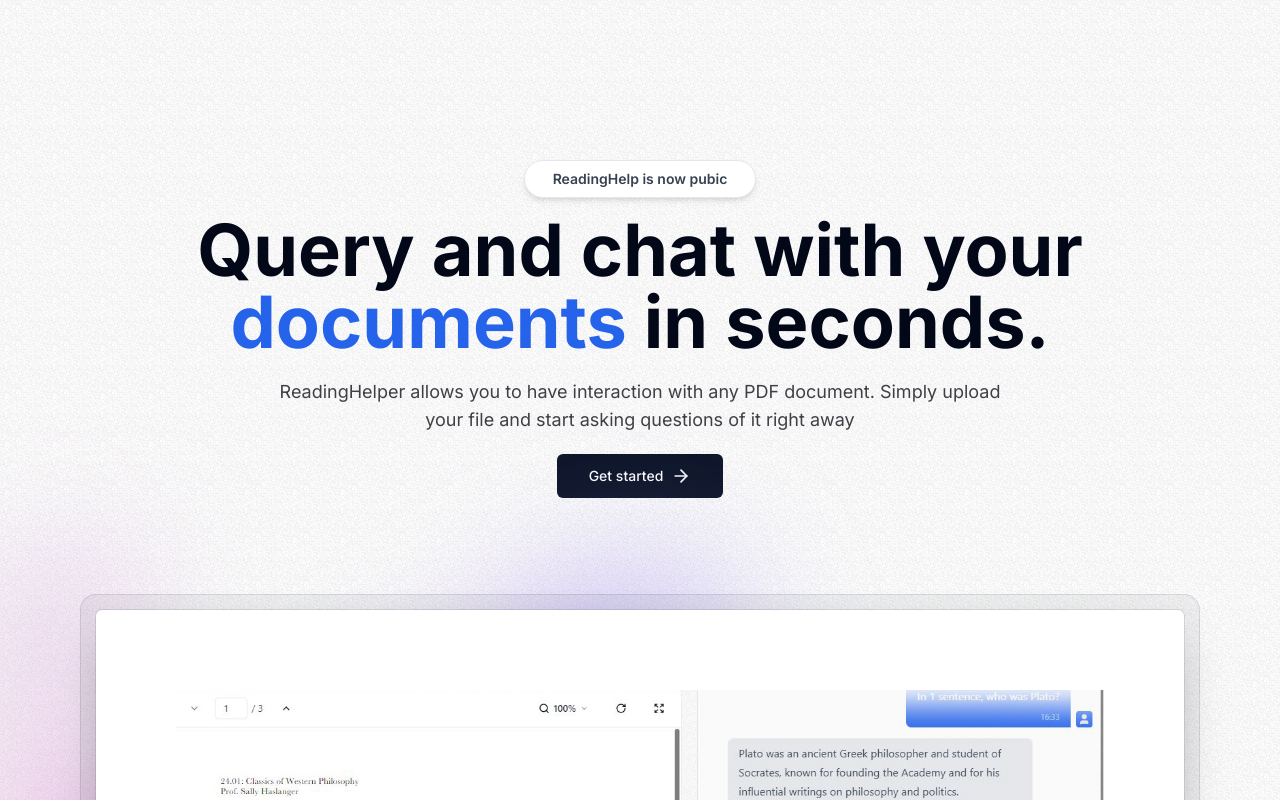
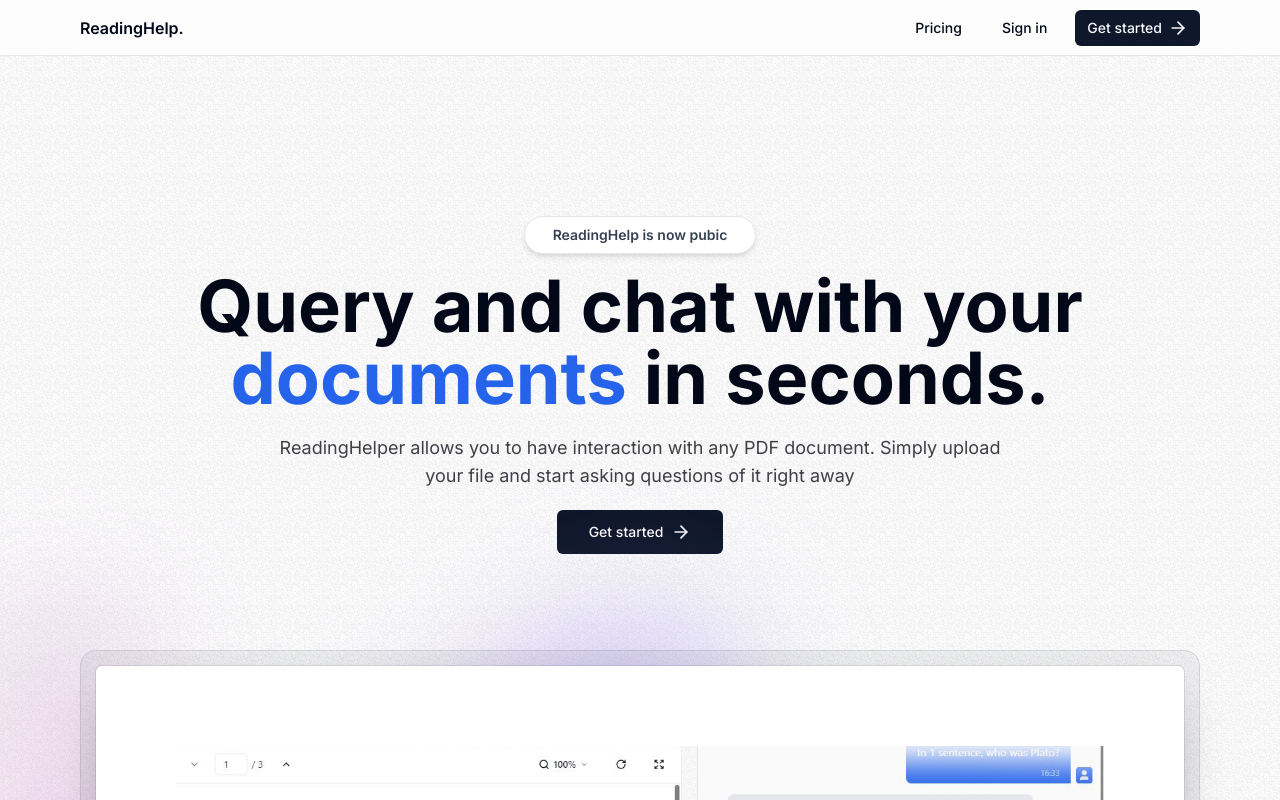
Before and after one commit to waleoxy/reading_helper, a Next.js app: page / in a window 1280 px wide. Shown: the top 800 px of the page. Built offline with nearby package versions, Linux system fonts and the light colour scheme.

Commit message:
feat:navbar impl

```diff
--- a/app/layout.tsx
+++ b/app/layout.tsx
@@ -2,6 +2,7 @@
 import { Inter } from "next/font/google";
 import "./globals.css";
 import { cn } from "../lib/utils";
+import Navbar from "../components/Navbar";
 
 const inter = Inter({ subsets: ["latin"] });
 
@@ -22,6 +23,7 @@
           "min-h-screen font-sans antialiased grainy",
           inter.className
         )}>
+        <Navbar />
         {children}
       </body>
     </html>
--- /dev/null
+++ b/components/Navbar.tsx
@@ -0,0 +1,50 @@
+import Link from "next/link";
+import MaxWidthWrapper from "./MaxWidthWrapper";
+import { buttonVariants } from "@/components/ui/button";
+import { LoginLink, RegisterLink } from "@kinde-oss/kinde-auth-nextjs/server";
+import { ArrowRight } from "lucide-react";
+
+interface NavbarProps {}
+
+const Navbar: React.FC<NavbarProps> = ({}) => {
+  return (
+    <nav className="sticky h-14 inset-x-0 top-0 z-30 w-full border-b border-gray-200 bg-white/75 backdrop-blur-lg transition-all">
+      <MaxWidthWrapper>
+        <div className="flex h-14 items-center justify-between border-b border-zinc-200">
+          <Link href="/" className="flex z-40 font-semibold ">
+            <span>ReadingHelp.</span>
+          </Link>
+
+          {/* add mobile navbar */}
+
+          <div className="hidden items-center space-x-4 sm:flex">
+            <>
+              <Link
+                className={buttonVariants({
+                  variant: "ghost",
+                  size: "sm",
+                })}
+                href="/pricing">
+                Pricing
+              </Link>
+              <LoginLink
+                className={buttonVariants({
+                  variant: "ghost",
+                  size: "sm",
+                })}>
+                Sign in
+              </LoginLink>
+              <RegisterLink
+                className={buttonVariants({
+                  size: "sm",
+                })}>
+                Get started <ArrowRight className="ml-1.5 h-5 w-5" />
+              </RegisterLink>
+            </>
+          </div>
+        </div>
+      </MaxWidthWrapper>
+    </nav>
+  );
+};
+export default Navbar;
--- a/package.json
+++ b/package.json
@@ -9,6 +9,7 @@
     "lint": "next lint"
   },
   "dependencies": {
+    "@kinde-oss/kinde-auth-nextjs": "^2.0.9",
     "@radix-ui/react-slot": "^1.0.2",
     "@tailwindcss/typography": "^0.5.10",
     "class-variance-authority": "^0.7.0",
```
Also changed, not shown: 1 other file (tests, documents, lock files or other folders).
